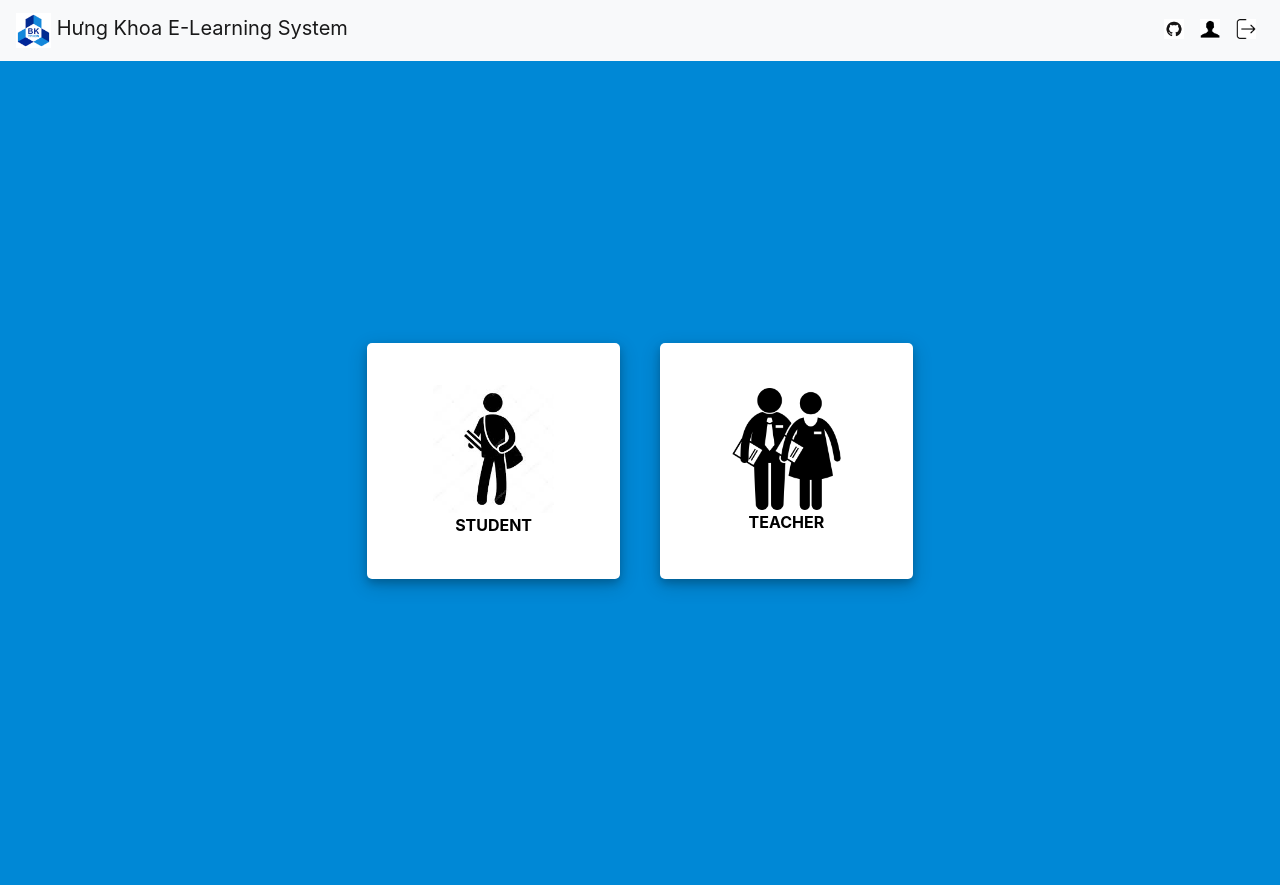
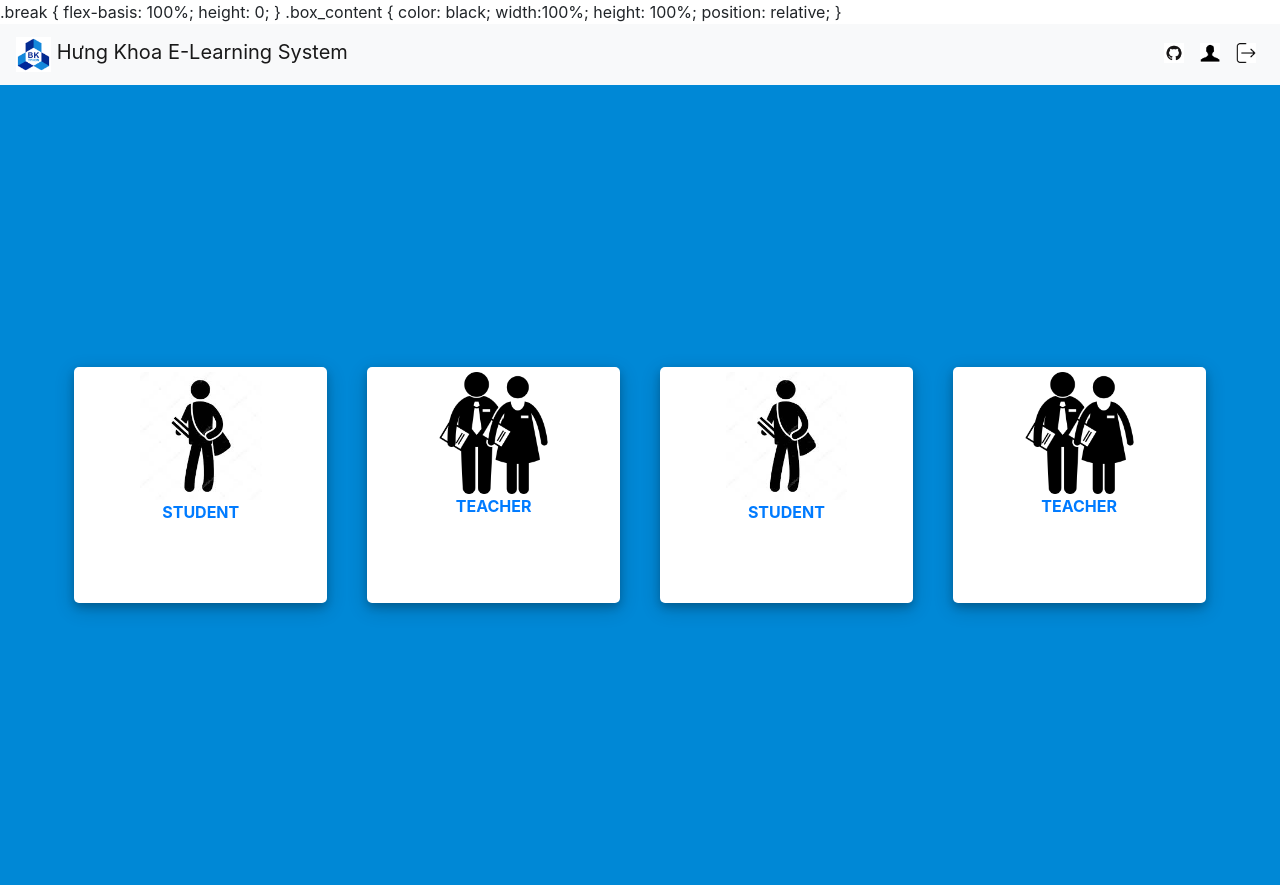
Before and after one commit to anhkhoado93/Django_ElearningSystem, a Django app: template templates/home.html in a window 1280 px wide. Before the commit the page ends 591 px from the top, so only its background shows below. Run offline with Django 3.2, Linux system fonts and the light colour scheme; the template is opened without the code that fills it, so the values that code supplies are empty; some libraries are stand-ins or nearby versions.

Commit message:
re-organize css

```diff
--- a/student/templates/student/register.html
+++ b/student/templates/student/register.html
@@ -1,6 +1,9 @@
 {% extends 'student/studentbase.html' %}
 {% load static %}
 
+{%block custom_css%}
+<link rel="stylesheet" type="text/css" href="{% static 'css/styles.css' %}">
+{%endblock custom_css%}
 {% block content-body %}
 <h1>Register</h1>
 <h1>New Course</h1>
--- a/templates/home.html
+++ b/templates/home.html
@@ -3,20 +3,43 @@
 
 {%block custom_css%}
 <link rel="stylesheet" type="text/css" href="{% static 'css/styles.css' %}">
+.break {
+    flex-basis: 100%;
+    height: 0;
+}
+.box_content {
+    color: black;
+    width:100%;
+    height: 100%;
+    position: relative;
+}
 {%endblock custom_css%}
+
 {% block body %}
         <!-- Prop to student or teacher-->
         <div class='d-flex justify-content-center align-items-center p-2 canvas'
         style=" background-color:#0088D6">
-
-            <div class="floating-button" style="margin-right: 20px; background-color: white;">
-                <a class='d-flex justify-content-center align-items-center flex-column' href="{% url 'student:home' %}" style="color: black; width:100%; height: 100%; position: relative;">
+            <div class="floating-button" style="margin: 20px; background-color: white;">
+                <a class='d-flex justify-content-center align-items-center flex-column box_content' href="{% url 'student:home' %}">
                     <img src="{% static 'images/student.jpeg' %}" alt="Avatar">
                     <b>STUDENT</b>
                 </a>
             </div>
-            <div class="floating-button" style="margin-left: 20px; background-color: white;">
-                <a class='d-flex justify-content-center align-items-center flex-column'  href="{% url 'lecturer:home' %}" style="color: black; width:100%; height: 100%; position: relative;">
+            <div class="floating-button" style="margin: 20px; background-color: white;">
+                <a class='d-flex justify-content-center align-items-center flex-column box_content'  href="{% url 'lecturer:home' %}">
+                    <img src="{% static 'images/teachers.png' %}" alt="Avatar">
+                    <b>TEACHER</b>
+                </a>
+            </div>
+            <div class="break"></div>
+            <div class="floating-button" style="margin: 20px; background-color: white;">
+                <a class='d-flex justify-content-center align-items-center flex-column box_content' href="{#}">
+                    <img src="{% static 'images/student.jpeg' %}" alt="Avatar">
+                    <b>STUDENT</b>
+                </a>
+            </div>
+            <div class="floating-button" style="margin: 20px; background-color: white;">
+                <a class='d-flex justify-content-center align-items-center flex-column box_content'  href="{#}">
                     <img src="{% static 'images/teachers.png' %}" alt="Avatar">
                     <b>TEACHER</b>
                 </a>
```
Also changed, not shown: student/templates/student/home.html (+21 -6 lines).
